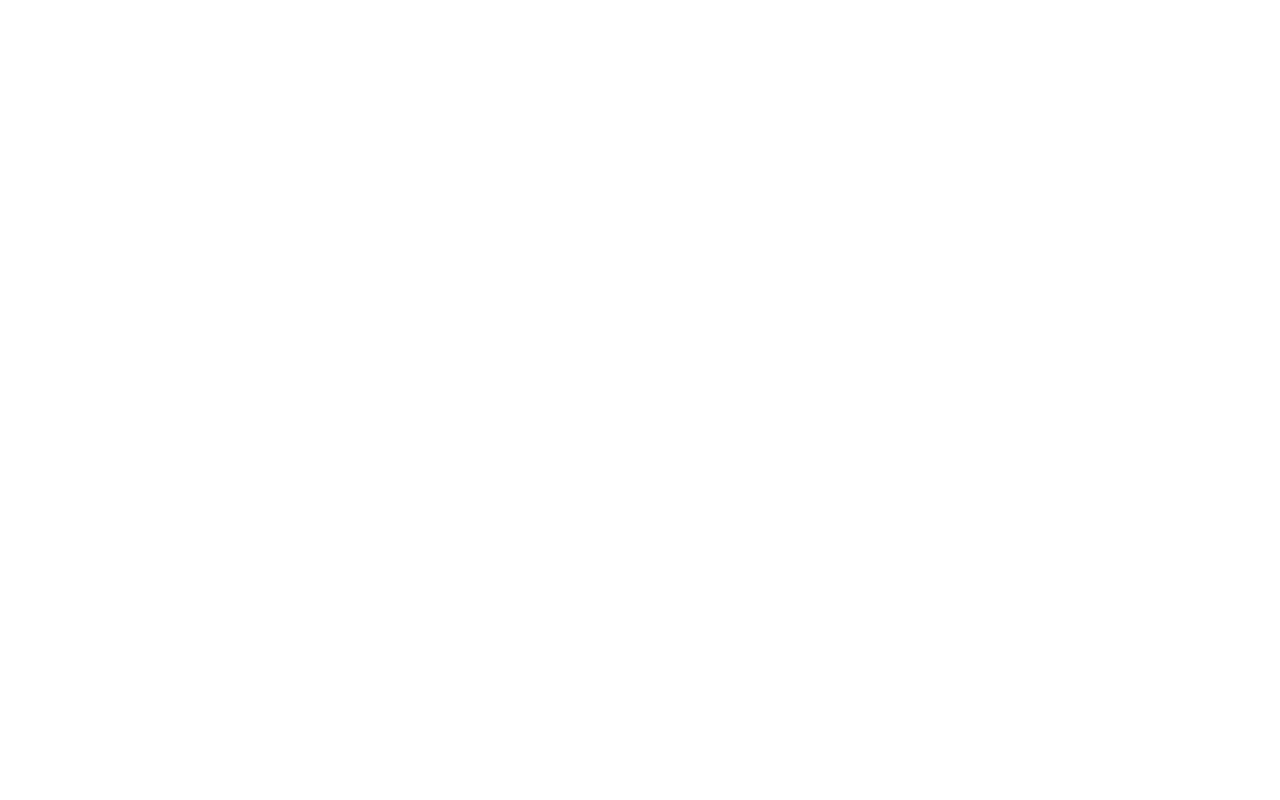
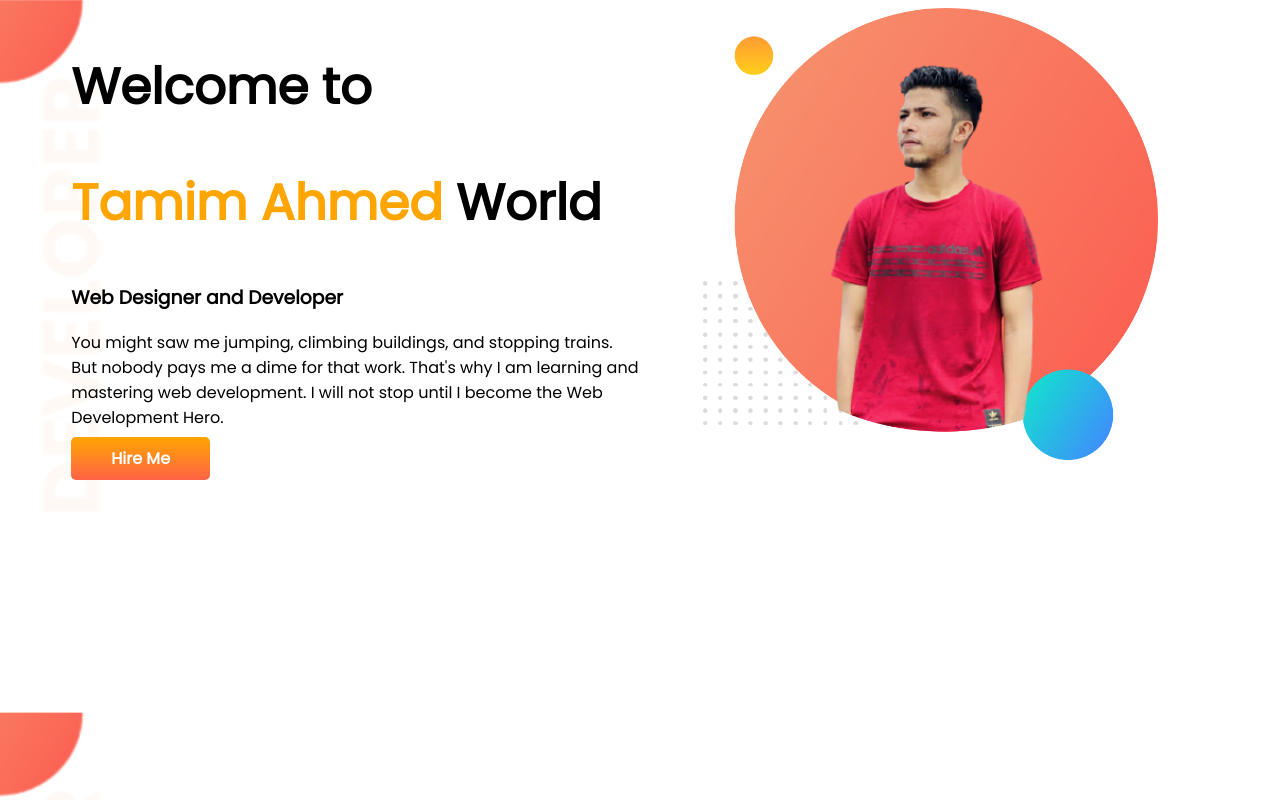
Before and after one commit to thetamimahmed/developer-portfolio, a plain HTML site: page index.html in a window 1280 px wide. Drawn offline with Linux system fonts and the light colour scheme.

Commit message:
top-half-finished

```diff
--- a/index.html
+++ b/index.html
@@ -5,9 +5,23 @@
     <meta http-equiv="X-UA-Compatible" content="IE=edge">
     <meta name="viewport" content="width=device-width, initial-scale=1.0">
     <title>Tamim Ahmed - Portfolio</title>
+    <link rel="preconnect" href="https://fonts.googleapis.com">
+    <link rel="preconnect" href="https://fonts.gstatic.com" crossorigin>
+    <link href="https://fonts.googleapis.com/css2?family=Poppins&display=swap" rel="stylesheet">
     <link rel="stylesheet" href="style.css">
 </head>
 <body>
-
+    <section>
+        <div class="half-width">
+            <h1>Welcome to</h1>
+            <h1><span class="name-color">Tamim Ahmed</span> World</h1>
+            <h3>Web Designer and Developer</h3>
+            <p>You might saw me jumping, climbing buildings, and stopping trains. But nobody pays me a dime for that work. That's why I am learning and mastering web development. I will not stop until I become the Web Development Hero.</p>
+            <a href="https://facebook.com/thetamimahmed" class="hireme-btn" target="_blank">Hire Me</a>
+        </div>
+        <div class="half-width">
+            <img src="images/tamim1.png" alt="Tamim" class="tamim-first-img">
+        </div>
+    </section>
 </body>
 </html>
--- a/style.css
+++ b/style.css
@@ -0,0 +1,34 @@
+/* *{
+    margin: 0;
+    padding: 0;
+} */
+body{
+    font-family: 'Poppins', sans-serif;
+    background-image: url(images/top-banner.png);
+    background-size: cover;
+}
+.name-color{
+    color: orange;
+}
+h1{
+    font-size: 50px;
+}
+section{
+    display: flex;
+}
+.half-width{
+    width: 50%;
+    padding-left: 5%;
+}
+.tamim-first-img{
+    width: 80%;
+
+}
+.hireme-btn{
+    text-decoration: none;
+    color: white;
+    background-image: linear-gradient(orange, tomato);
+    font-weight: 700;
+    border-radius: 5px;
+    padding: 10px 40px;
+}
```
